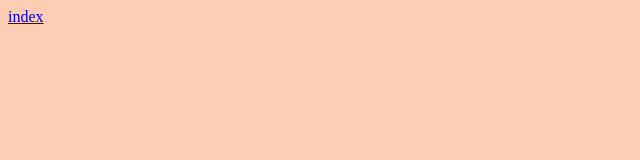
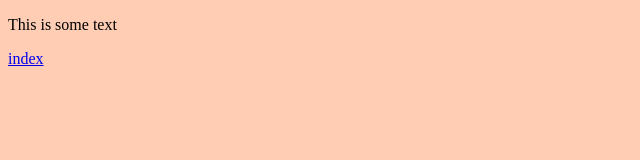
Before and after one commit to sophiajordan03/Explorations_October_2018, a plain HTML site: page subpage/subpage.html in a window 1280 px wide. Shown: the whole page, without its empty margins (0-640 px from the left). Drawn offline with Linux system fonts and the light colour scheme.

Commit message:
this is some text

```diff
--- a/subpage/subpage.html
+++ b/subpage/subpage.html
@@ -1,6 +1,7 @@
 <!DOCTYPE html>
 <html>
 <body>
+    <p>This is some text</p>
     <a href="../index.html">index</a>
 
 <style>
```
